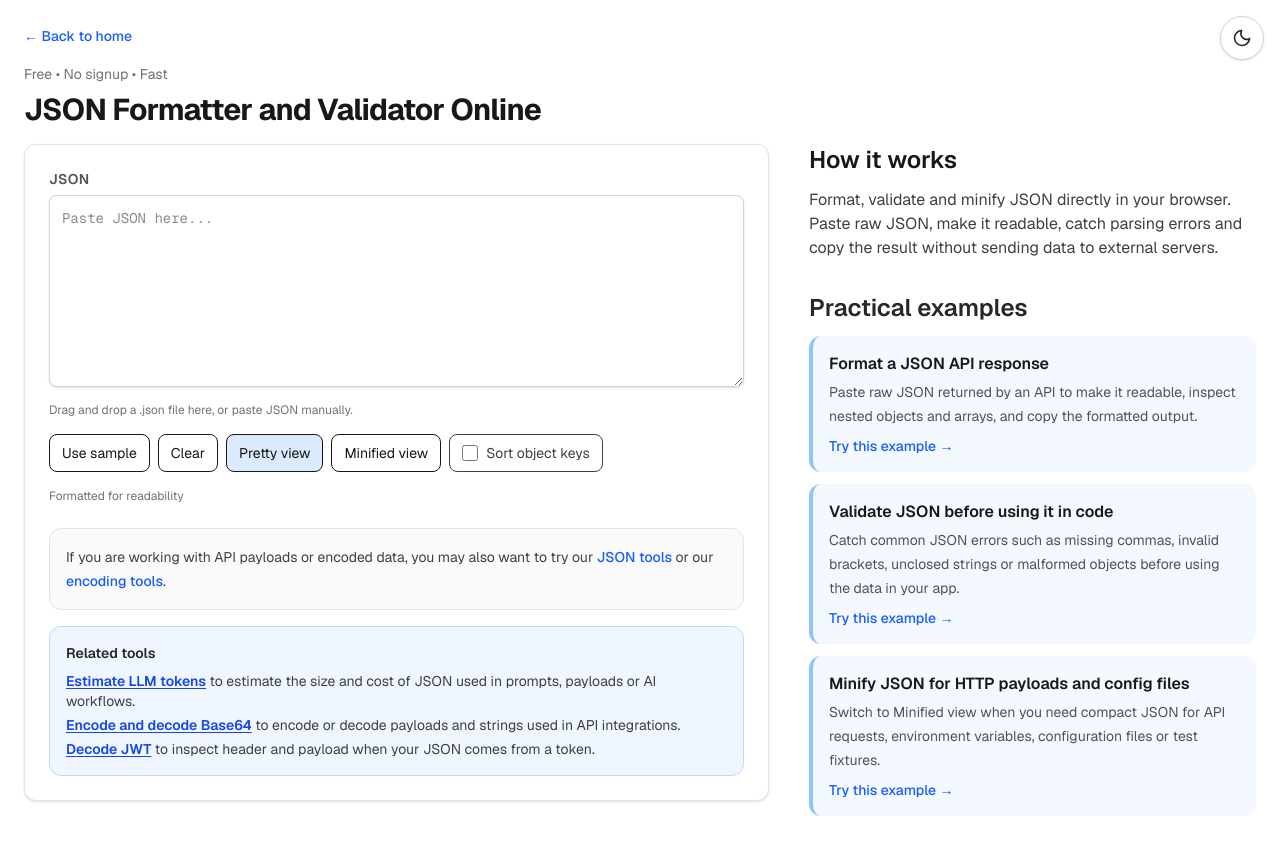
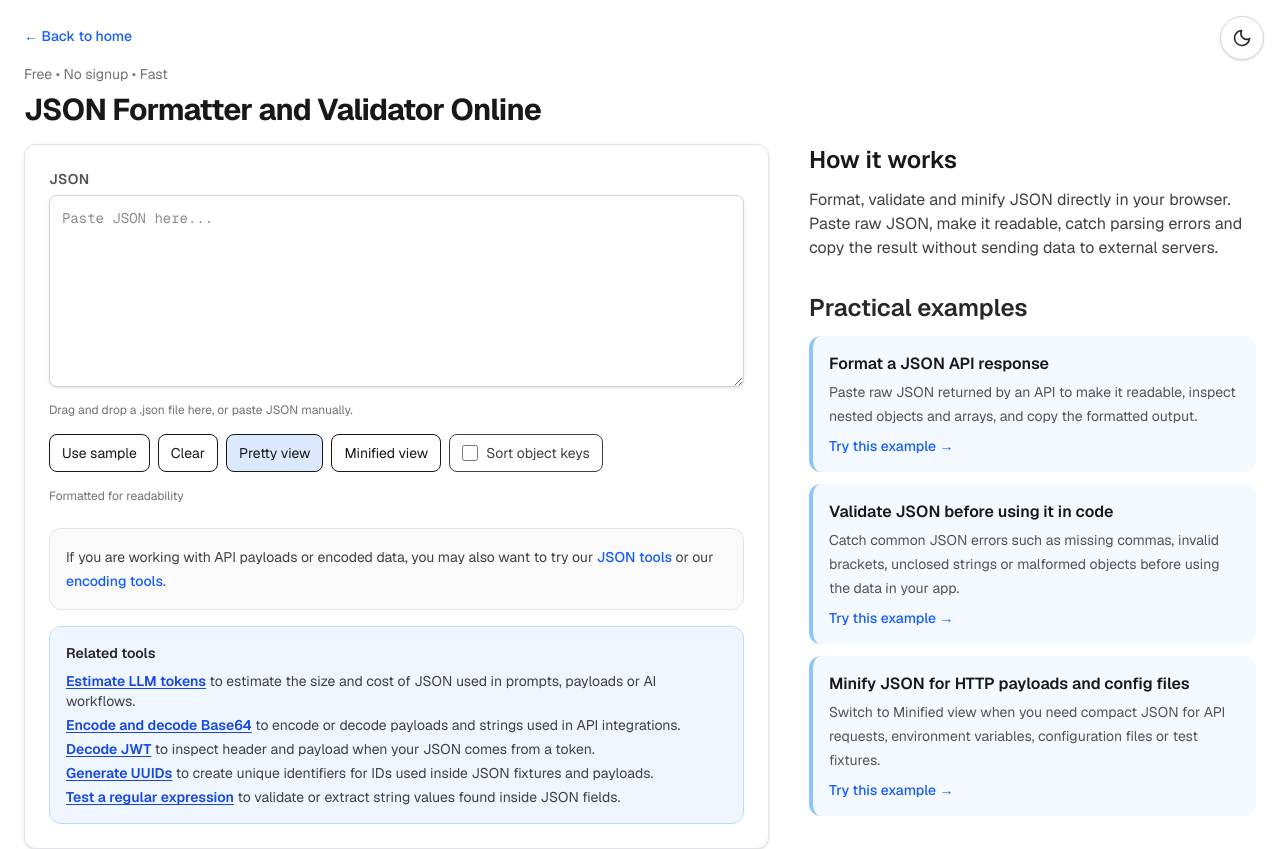
Before and after one commit to elpablo/calcolafacile, a Next.js app: page /en/json-formatter in a window 1280 px wide. Shown: the top 849 px of the page. Built offline with nearby package versions, Linux system fonts and the light colour scheme.

Commit message:
seo(json): add UUID and Regex contextual links

```diff
--- a/src/components/tools/json/locales/jsonFormatter.en.js
+++ b/src/components/tools/json/locales/jsonFormatter.en.js
@@ -42,6 +42,18 @@ const jsonFormatterEn = {
             title: "Decode JWT",
             description:
                 "to inspect header and payload when your JSON comes from a token.",
+        },
+        {
+            href: "/en/uuid-generator",
+            title: "Generate UUIDs",
+            description:
+                "to create unique identifiers for IDs used inside JSON fixtures and payloads.",
+        },
+        {
+            href: "/en/regex-tester",
+            title: "Test a regular expression",
+            description:
+                "to validate or extract string values found inside JSON fields.",
         },
     ],
     examples: [
--- a/src/components/tools/json/locales/jsonFormatter.it.js
+++ b/src/components/tools/json/locales/jsonFormatter.it.js
@@ -43,6 +43,18 @@ const jsonFormatterIt = {
             title: "Decodifica JWT",
             description:
                 "per ispezionare header e payload quando il tuo JSON proviene da un token.",
+        },
+        {
+            href: "/it/uuid-generator",
+            title: "Genera UUID",
+            description:
+                "per creare identificatori univoci da usare nei campi e nelle fixture JSON.",
+        },
+        {
+            href: "/it/test-regex",
+            title: "Testa un'espressione regolare",
+            description:
+                "per validare o estrarre valori testuali presenti nei campi JSON.",
         },
     ],
     examples: [
```
